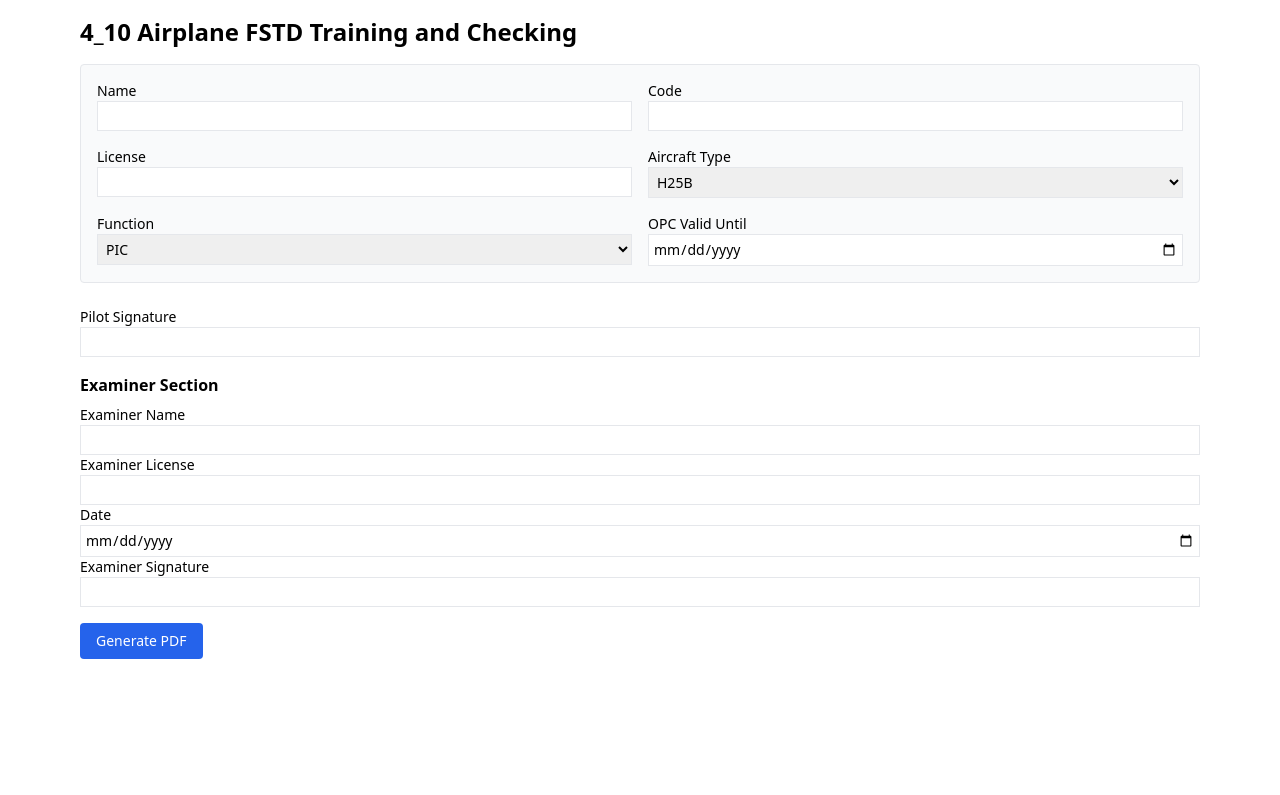
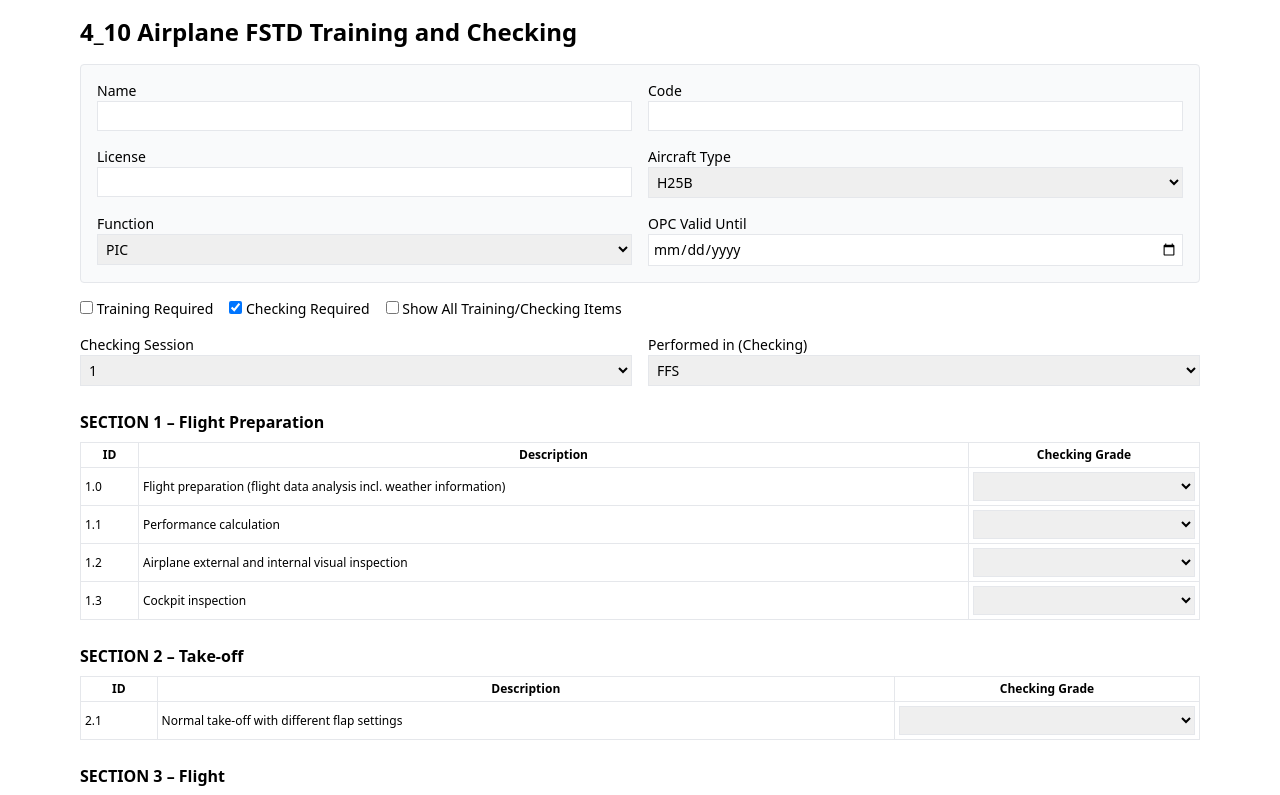
Before and after one commit to Alwis223/training-forms, a React (Create React App) app: page / in a window 1280 px wide. Shown: the top 795 px of the page. Built offline with nearby package versions, Linux system fonts and the light colour scheme.

Commit message:
Update App.js

```diff
--- a/src/App.js
+++ b/src/App.js
@@ -1,7 +1,7 @@
 import React, { useState, useRef } from "react";
 import jsPDF from "jspdf";
 import html2canvas from "html2canvas";
-import { allTasks, taskSchedule } from "./taskData";
+import { allTasks, taskSchedule, sectionTitles } from "./taskData";
 import "./index.css";
 
 function App() {
@@ -16,43 +16,57 @@ function App() {
   const [pilotInfo, setPilotInfo] = useState({
     name: "", code: "", license: "", aircraftType: "H25B", function: "PIC", opcValidUntil: "",
     trainingLocation: "FSTD", checkingLocation: "FFS",
-    trainingInstructor: "", checkingInstructor: "",
     instructorName: "", instructorLicense: "", date: "",
     examinerName: "", examinerLicense: "", examinerDate: "",
     pilotSignature: "", instructorSignature: "", examinerSignature: ""
   });
 
   const gradeOptions = ["", "E", "G", "A", "P", "U"];
-  const handleChange = (field, value) => setPilotInfo(p => ({ ...p, [field]: value }));
-  const updateGrade = (id, type, value) => setGrades(g => ({ ...g, [id]: { ...g[id], [type]: value } }));
 
-  const visibleTasks = (() => {
-    const combined = new Set([
-      ...(trainingRequired ? taskSchedule.training[trainingSession] || [] : []),
-      ...(checkingRequired ? taskSchedule.checking[checkingSession] || [] : [])
-    ]);
+  const handleChange = (field, value) => {
+    setPilotInfo(prev => ({ ...prev, [field]: value }));
+  };
+
+  const updateGrade = (id, type, value) => {
+    setGrades(prev => ({
+      ...prev,
+      [id]: {
+        ...prev[id],
+        [type]: value
+      }
+    }));
+  };
+
+  const getVisibleTasks = () => {
+    const trainingTasks = trainingRequired ? taskSchedule.training[trainingSession] || [] : [];
+    const checkingTasks = checkingRequired ? taskSchedule.checking[checkingSession] || [] : [];
+    const combined = new Set([...trainingTasks, ...checkingTasks]);
     return showAdditionalItems ? Object.keys(allTasks) : [...combined];
-  })();
+  };
+
+  const visibleTasks = getVisibleTasks();
 
   const generatePDF = () => {
-    if (!exportRef.current) return;
-    html2canvas(exportRef.current, { scale: 2 }).then(canvas => {
+    const input = exportRef.current;
+    if (!input) return;
+    html2canvas(input, { scale: 2 }).then(canvas => {
       const imgData = canvas.toDataURL("image/png");
       const pdf = new jsPDF("p", "mm", "a4");
-      const width = pdf.internal.pageSize.getWidth();
-      const height = (canvas.height * width) / canvas.width;
-      pdf.addImage(imgData, "PNG", 0, 0, width, height);
-      const code = pilotInfo.code || "XXX";
-      const date = (pilotInfo.opcValidUntil || "0000-00-00").replace(/-/g, "");
-      const name = checkingRequired ? "OPC" : "FSTD Training";
-      pdf.save(`${code} ${name} ${date}.pdf`);
+      const pageWidth = pdf.internal.pageSize.getWidth();
+      const imgHeight = (canvas.height * pageWidth) / canvas.width;
+      pdf.addImage(imgData, "PNG", 0, 0, pageWidth, imgHeight);
+      const opcDate = pilotInfo.opcValidUntil.replace(/-/g, "") || "DATE";
+      const filename = `${pilotInfo.code || "XXX"} ${checkingRequired ? "OPC" : "FSTD Training"} ${opcDate}.pdf`;
+      pdf.save(filename);
     });
   };
+
   return (
     <div className="p-4 max-w-6xl mx-auto text-sm space-y-4">
       <div ref={exportRef}>
         <h1 className="text-2xl font-bold mb-4">4_10 Airplane FSTD Training and Checking</h1>
 
+        {/* Pilot Info */}
         <div className="grid grid-cols-2 gap-4 bg-gray-50 p-4 border rounded">
           {["name", "code", "license"].map(field => (
             <div key={field}>
@@ -78,43 +92,94 @@ function App() {
           </div>
         </div>
 
-        <div className="mt-6">
-          <label className="font-medium block">Pilot Signature</label>
-          <input type="text" value={pilotInfo.pilotSignature} onChange={e => handleChange("pilotSignature", e.target.value)} className="border p-1 w-full" />
+        {/* Controls */}
+        <div className="flex flex-wrap gap-4 mt-4">
+          <label><input type="checkbox" checked={trainingRequired} onChange={e => setTrainingRequired(e.target.checked)} /> Training Required</label>
+          <label><input type="checkbox" checked={checkingRequired} onChange={e => setCheckingRequired(e.target.checked)} /> Checking Required</label>
+          <label><input type="checkbox" checked={showAdditionalItems} onChange={e => setShowAdditionalItems(e.target.checked)} /> Show All Training/Checking Items</label>
         </div>
 
-        {trainingRequired && (
-          <div className="mt-4">
-            <label className="font-medium block">Instructor Signature</label>
-            <input type="text" value={pilotInfo.instructorSignature} onChange={e => handleChange("instructorSignature", e.target.value)} className="border p-1 w-full" />
-            <label className="font-medium block">Instructor Name</label>
-            <input type="text" value={pilotInfo.instructorName} onChange={e => handleChange("instructorName", e.target.value)} className="border p-1 w-full" />
-            <label className="font-medium block">Instructor License</label>
-            <input type="text" value={pilotInfo.instructorLicense} onChange={e => handleChange("instructorLicense", e.target.value)} className="border p-1 w-full" />
-            <label className="font-medium block">Date</label>
-            <input type="date" value={pilotInfo.date} onChange={e => handleChange("date", e.target.value)} className="border p-1 w-full" />
-          </div>
-        )}
+        <div className="grid grid-cols-2 gap-4 mt-4">
+          {trainingRequired && (
+            <>
+              <div>
+                <label className="block font-medium">Training Session</label>
+                <select value={trainingSession} onChange={e => setTrainingSession(Number(e.target.value))} className="border p-1 w-full">
+                  {[1, 2, 3].map(n => <option key={n}>{n}</option>)}
+                </select>
+              </div>
+              <div>
+                <label className="block font-medium">Performed in (Training)</label>
+                <select value={pilotInfo.trainingLocation} onChange={e => handleChange("trainingLocation", e.target.value)} className="border p-1 w-full">
+                  {["FSTD", "Aircraft"].map(loc => <option key={loc}>{loc}</option>)}
+                </select>
+              </div>
+            </>
+          )}
+          {checkingRequired && (
+            <>
+              <div>
+                <label className="block font-medium">Checking Session</label>
+                <select value={checkingSession} onChange={e => setCheckingSession(Number(e.target.value))} className="border p-1 w-full">
+                  {[1, 2, 3, 4, 5, 6].map(n => <option key={n}>{n}</option>)}
+                </select>
+              </div>
+              <div>
+                <label className="block font-medium">Performed in (Checking)</label>
+                <select value={pilotInfo.checkingLocation} onChange={e => handleChange("checkingLocation", e.target.value)} className="border p-1 w-full">
+                  {["FFS", "Aircraft"].map(loc => <option key={loc}>{loc}</option>)}
+                </select>
+              </div>
+            </>
+          )}
+        </div>
 
-        {checkingRequired && (
-          <div className="mt-4">
-            <h3 className="font-bold text-base mb-2">Examiner Section</h3>
-            <label className="font-medium block">Examiner Name</label>
-            <input type="text" value={pilotInfo.examinerName} onChange={e => handleChange("examinerName", e.target.value)} className="border p-1 w-full" />
-            <label className="font-medium block">Examiner License</label>
-            <input type="text" value={pilotInfo.examinerLicense} onChange={e => handleChange("examinerLicense", e.target.value)} className="border p-1 w-full" />
-            <label className="font-medium block">Date</label>
-            <input type="date" value={pilotInfo.examinerDate} onChange={e => handleChange("examinerDate", e.target.value)} className="border p-1 w-full" />
-            <label className="font-medium block">Examiner Signature</label>
-            <input type="text" value={pilotInfo.examinerSignature} onChange={e => handleChange("examinerSignature", e.target.value)} className="border p-1 w-full" />
-          </div>
-        )}
+        {/* Table */}
+        {Object.entries(sectionTitles).map(([section, title]) => {
+          const tasksInSection = getVisibleTasks().filter(id => id.startsWith(section));
+          if (tasksInSection.length === 0) return null;
+          return (
+            <div key={section} className="mt-6">
+              <h3 className="font-bold text-base mb-2">{title}</h3>
+              <table className="w-full border text-xs">
+                <thead>
+                  <tr>
+                    <th className="border p-1">ID</th>
+                    <th className="border p-1">Description</th>
+                    {trainingRequired && <th className="border p-1">Training Grade</th>}
+                    {checkingRequired && <th className="border p-1">Checking Grade</th>}
+                  </tr>
+                </thead>
+                <tbody>
+                  {tasksInSection.map(id => (
+                    <tr key={id}>
+                      <td className={`border p-1 ${!getVisibleTasks().includes(id) ? "text-green-600" : ""}`}>{id}</td>
+                      <td className={`border p-1 ${!getVisibleTasks().includes(id) ? "text-green-600" : ""}`}>{allTasks[id]}</td>
+                      {trainingRequired && (
+                        <td className="border p-1">
+                          <select value={grades[id]?.training || ""} onChange={e => updateGrade(id, "training", e.target.value)} className="w-full border p-1">
+                            {gradeOptions.map(g => <option key={g} value={g}>{g}</option>)}
+                          </select>
+                        </td>
+                      )}
+                      {checkingRequired && (
+                        <td className="border p-1">
+                          <select value={grades[id]?.checking || ""} onChange={e => updateGrade(id, "checking", e.target.value)} className="w-full border p-1">
+                            {gradeOptions.map(g => <option key={g} value={g}>{g}</option>)}
+                          </select>
+                        </td>
+                      )}
+                    </tr>
+                  ))}
+                </tbody>
+              </table>
+            </div>
+          );
+        })}
       </div>
 
-      <button
-        onClick={generatePDF}
-        className="mt-6 bg-blue-600 text-white px-4 py-2 rounded hover:bg-blue-700"
-      >
+      {/* PDF */}
+      <button onClick={generatePDF} className="mt-6 bg-blue-600 text-white px-4 py-2 rounded hover:bg-blue-700">
         Generate PDF
       </button>
     </div>
```
